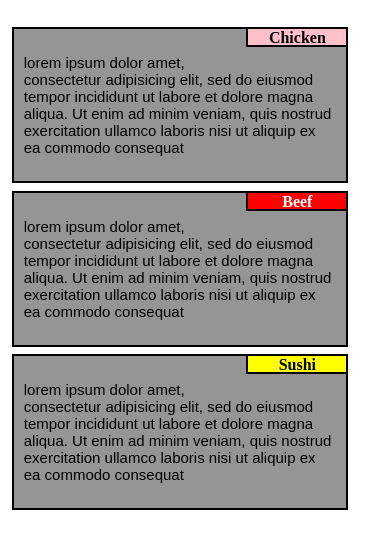
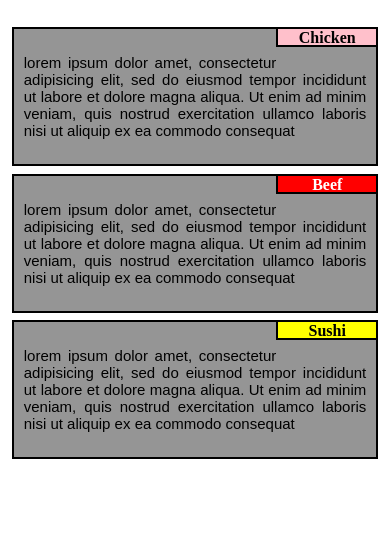
Before and after one commit to Marcelin06/coursera-test, a plain HTML site: page module2-solution/index.html in a window 390 px wide. Shown: the part 77-626 px from the top of the page. Drawn offline with Linux system fonts and the light colour scheme.

Commit message:
version du 05/08/2023

```diff
--- a/module2-solution/css/style.css
+++ b/module2-solution/css/style.css
@@ -1,6 +1,7 @@
 *{
 	box-sizing: border-box;
 }
+
 
 h1 {
 	    		color: black;
@@ -18,8 +19,6 @@ section#aa, section#ab, section#ac{
 	background-color: #959595;
 	margin: 1%;
 
-
-
 	float: left;
 	border: 2px solid black;
 }
@@ -29,6 +28,8 @@ section > p {
 	font-size: 15px;
 	font-family: Arial, Helvetica, sans-serif;
 	padding: 10px;
+
+	text-align: justify;
 }
 
 
@@ -46,7 +47,7 @@ span.t1, span.t2, span.t3{
 	top: -2px;
 	float: right;
 	border-right: 0px;
-	margin-bottom: 15px;
+	margin-bottom: 20px;
 }
 
 
@@ -94,7 +95,8 @@ div.row {
 	}
 
 	section#ac{
-		width: 100%;
+		width: 98%;
+
 	}
 }
 
@@ -102,6 +104,6 @@ div.row {
 @media (max-width: 767px){
 
 	section#aa, section#ab, section#ac{
-		width: 90%;
+		width: 98%;
 	}
 }
```
